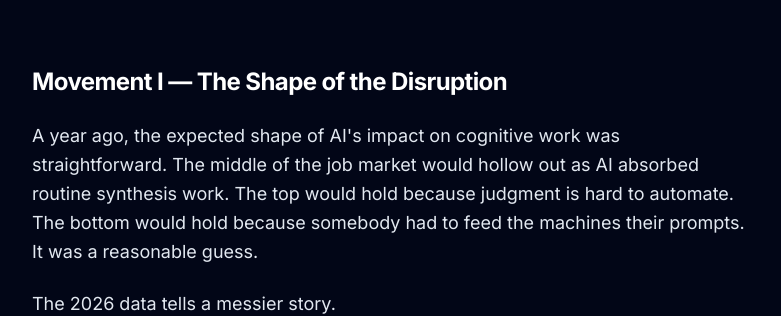
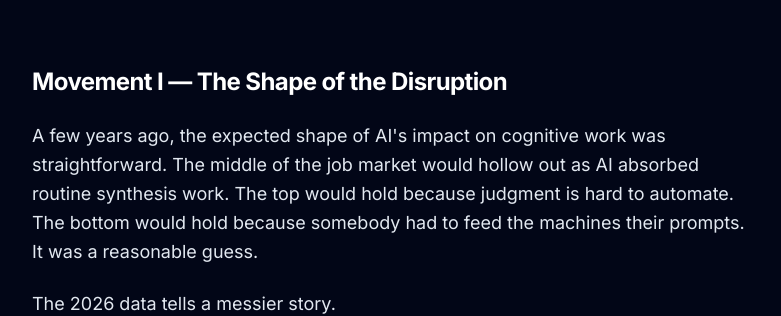
Before and after one commit to ADevBelgie/after-the-intelligence-flood, a React (Vite) app: page /en in a window 1280 px wide. Shown: the part 1203-1519 px from the top of the page, without its empty margins (248-1029 px from the left). Built offline with nearby package versions, Linux system fonts and the light colour scheme.

Commit message:
Rephrasing to "Enkele jaren geleden" and "A few years ago"

```diff
--- a/src/data/translations.js
+++ b/src/data/translations.js
@@ -45,7 +45,7 @@ export const translations = {
           },
           {
             type: "p",
-            text: "A year ago, the expected shape of AI's impact on cognitive work was straightforward. The middle of the job market would hollow out as AI absorbed routine synthesis work. The top would hold because judgment is hard to automate. The bottom would hold because somebody had to feed the machines their prompts. It was a reasonable guess."
+            text: "A few years ago, the expected shape of AI's impact on cognitive work was straightforward. The middle of the job market would hollow out as AI absorbed routine synthesis work. The top would hold because judgment is hard to automate. The bottom would hold because somebody had to feed the machines their prompts. It was a reasonable guess."
           },
           {
             type: "p",
@@ -477,7 +477,7 @@ export const translations = {
           },
           {
             type: "p",
-            text: "Een jaar geleden was de verwachte vorm van AI's impact op cognitief werk eenvoudig. Het midden van de arbeidsmarkt zou uithollen naarmate AI routinematig synthesewerk absorbeerde. De top zou standhouden, want oordeelsvorming laat zich moeilijk automatiseren. De bodem zou standhouden, want iemand moest de machines van prompts voorzien. Het was een redelijke veronderstelling."
+            text: "Enkele jaren geleden was de verwachte vorm van AI's impact op cognitief werk eenvoudig. Het midden van de arbeidsmarkt zou uithollen naarmate AI routinematig synthesewerk absorbeerde. De top zou standhouden, want oordeelsvorming laat zich moeilijk automatiseren. De bodem zou standhouden, want iemand moest de machines van prompts voorzien. Het was een redelijke veronderstelling."
           },
           {
             type: "p",
```
